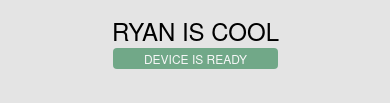
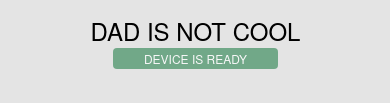
Before and after one commit to murphy46/PhoneGapAppTest, a website: page www/index.html in a window 390 px wide. Shown: the part 474-577 px from the top of the page. Drawn offline with Linux system fonts and the light colour scheme; some packages are replaced by stand-ins of ours.

Commit message:
Testing to see how long it takes to update an APK

```diff
--- a/www/index.html
+++ b/www/index.html
@@ -44,7 +44,7 @@
 
 <body>
     <div class="app">
-        <h1>Ryan is Cool</h1>
+        <h1>Dad is not Cool</h1>
         <div id="deviceready" class="blink">
             <p class="event listening">Connecting to Device</p>
             <p class="event received">Device is Ready</p>
```
